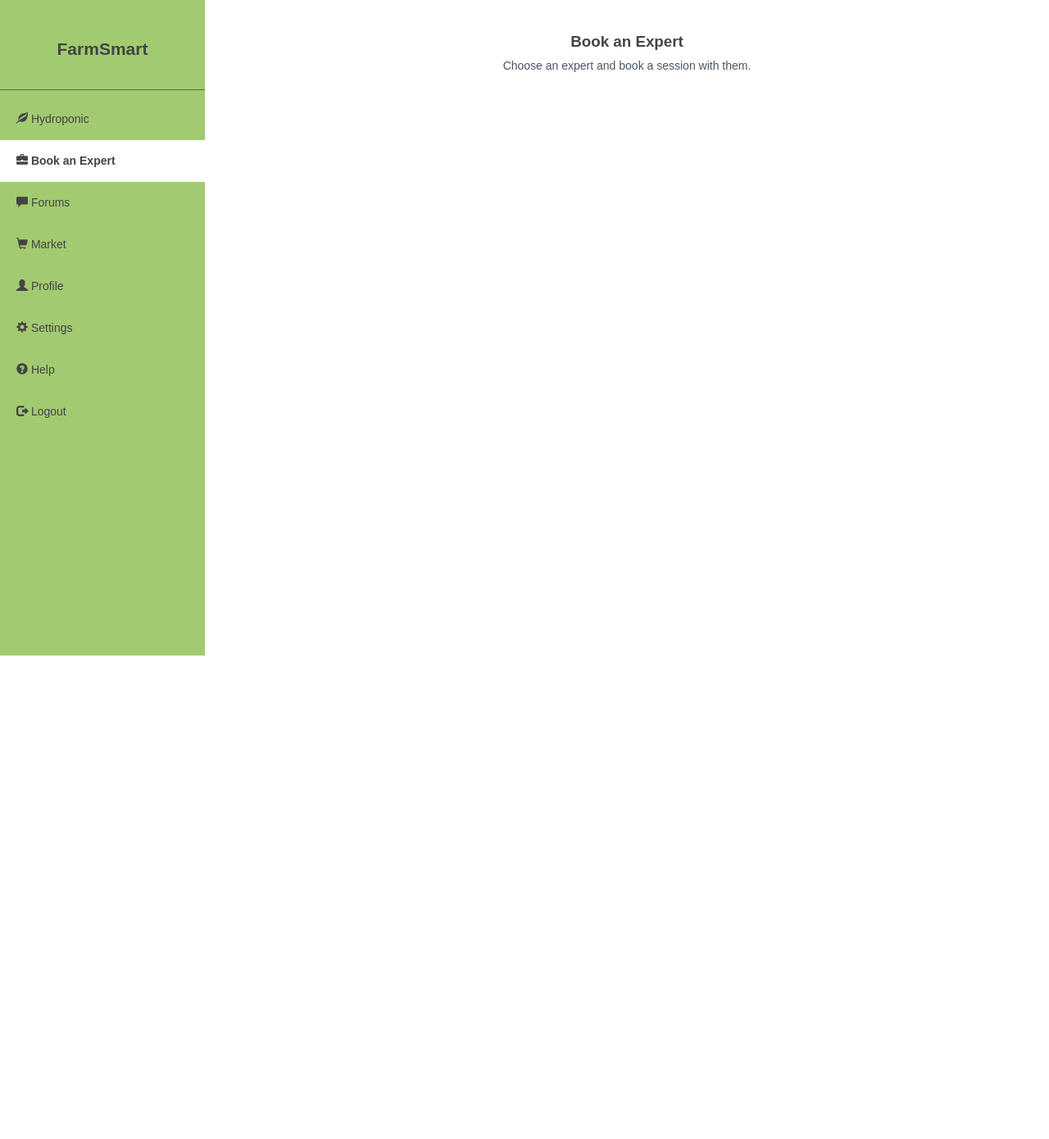
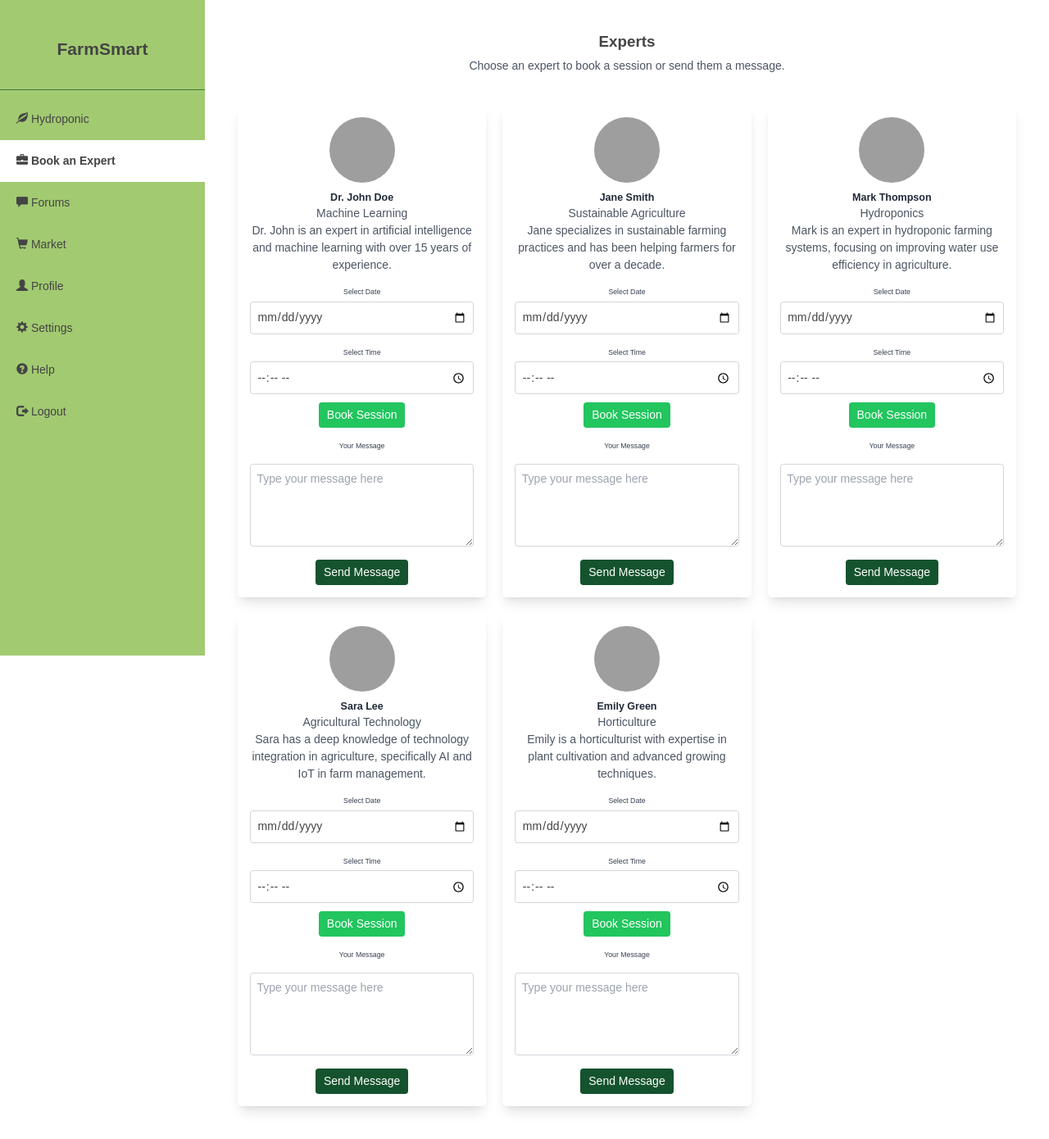
Before and after one commit to Afsaumutoniwase/FarmSmart, a Flask app: page /expert in a window 1280 px wide. Shown: the whole page at 82% size. Before the commit the page ends 800 px from the top, so only its background shows below. Run offline with Flask 3, Linux system fonts and the light colour scheme; some libraries are stand-ins or nearby versions; grey boxes are pictures that could not be loaded.

Commit message:
finalising book expert

```diff
--- a/app.py
+++ b/app.py
@@ -133,6 +133,81 @@ class Booking(db.Model):
 
     def __repr__(self):
         return f'<Booking {self.session_datetime} with Expert {self.expert_id}>'
+class Message(db.Model):
+    __tablename__ = 'messages'
+
+    id = db.Column(db.Integer, primary_key=True)
+    content = db.Column(db.Text, nullable=False)
+    user_id = db.Column(db.Integer, nullable=False)  # The ID of the user who sent the message
+    expert_id = db.Column(db.Integer, db.ForeignKey('experts.id'), nullable=False)
+    timestamp = db.Column(db.DateTime, default=datetime.utcnow)
+
+    # Relationship: A message belongs to one expert and one user
+    expert = db.relationship('Expert', backref=db.backref('messages', lazy=True))
+
+    def __init__(self, user_id, expert_id, content):
+        self.user_id = user_id
+        self.expert_id = expert_id
+        self.content = content
+
+    def __repr__(self):
+        return f'<Message from User {self.user_id} to Expert {self.expert_id}>'
+
+
+def create_default_categories():
+    # Check if categories already exist
+    if not Category.query.first():  # If no categories exist, add default ones
+        categories = [
+            Category(name='General Discussion', description='A place for general, discussions or questions.'),
+            Category(name='Introduction to Hydroponics', description='For beginners to learn about hydroponics.'),
+            Category(name='Hydroponic Systems', description='Discussing different hydroponic systems like NFT, DWC, and aeroponics.'),
+            Category(name='Nutrient Management', description='Learn how to manage nutrients in hydroponic farming.'),
+            Category(name='Hydroponic Crops', description='Discuss the types of crops that thrive in hydroponics.'),
+            Category(name='Technology in Hydroponics', description='Exploring technologies that aid hydroponic farming.'),
+            Category(name='Sustainability in Hydroponics', description='Discussing how hydroponics contributes to sustainable farming.'),
+            Category(name='Hydroponic Business Ideas', description='Discussing business opportunities in hydroponic farming.'),
+        ]
+        db.session.add_all(categories)
+        db.session.commit()
+
+def create_default_products():
+    # Check if any products already exist in the database
+    if not Product.query.first():  # If no products exist, add the default ones
+        default_products = [
+            Product(name="Hydroponic Kit", price=10, description="A complete kit for hydroponic farming.", image_url="kit.jpeg"),
+            Product(name="LED Grow Light", price=8, description="High-quality LED lights for optimal plant growth.", image_url="led.jpg"),
+            Product(name="pH Meter", price=5, description="Measure the pH levels in your hydroponic system.", image_url="ph.jpg"),
+            Product(name="Nutrient Solution", price=4, description="Essential nutrients for hydroponic plants.", image_url="solution.png"),
+            Product(name="Lettuce Seed", price=1, description="Very good lettuce seed.", image_url="lettuce.jpg"),
+        ]
+        db.session.add_all(default_products)
+        db.session.commit()
+def create_default_experts():
+    # Check if any experts already exist in the database
+    if not Expert.query.first():  # If no experts exist, add the default ones
+        default_experts = [
+            Expert(
+                name="Jane Smith",
+                profile_picture=url_for('static', filename='img/jane.jpg'),
+                specialization="Sustainable Agriculture",
+                bio="Jane specializes in sustainable farming practices and has been helping farmers for over a decade."
+            ),
+            Expert(
+                name="Mark Thompson",
+                profile_picture=url_for('static', filename='img/mark.jpg'),
+                specialization="Hydroponics",
+                bio="Mark is an expert in hydroponic farming systems, focusing on improving water use efficiency in agriculture."
+            ),
+            Expert(
+                name="Emily Green",
+                profile_picture=url_for('static', filename='img/emily.jpg'),
+                specialization="Horticulture",
+                bio="Emily is a horticulturist with expertise in plant cultivation and advanced growing techniques."
+            )
+        ]
+        # Add experts to the session and commit
+        db.session.add_all(default_experts)
+        db.session.commit()
 
 @app.route('/market', methods=['GET', 'POST'])
 def market():
@@ -408,73 +483,6 @@ def forums():
     categories = Category.query.all()
     return render_template('forums.html', categories=categories)
 
-def create_default_categories():
-    # Check if categories already exist
-    if not Category.query.first():  # If no categories exist, add default ones
-        categories = [
-            Category(name='General Discussion', description='A place for general, discussions or questions.'),
-            Category(name='Introduction to Hydroponics', description='For beginners to learn about hydroponics.'),
-            Category(name='Hydroponic Systems', description='Discussing different hydroponic systems like NFT, DWC, and aeroponics.'),
-            Category(name='Nutrient Management', description='Learn how to manage nutrients in hydroponic farming.'),
-            Category(name='Hydroponic Crops', description='Discuss the types of crops that thrive in hydroponics.'),
-            Category(name='Technology in Hydroponics', description='Exploring technologies that aid hydroponic farming.'),
-            Category(name='Sustainability in Hydroponics', description='Discussing how hydroponics contributes to sustainable farming.'),
-            Category(name='Hydroponic Business Ideas', description='Discussing business opportunities in hydroponic farming.'),
-        ]
-        db.session.add_all(categories)
-        db.session.commit()
-
-def create_default_products():
-    # Check if any products already exist in the database
-    if not Product.query.first():  # If no products exist, add the default ones
-        default_products = [
-            Product(name="Hydroponic Kit", price=10, description="A complete kit for hydroponic farming.", image_url="kit.jpeg"),
-            Product(name="LED Grow Light", price=8, description="High-quality LED lights for optimal plant growth.", image_url="led.jpg"),
-            Product(name="pH Meter", price=5, description="Measure the pH levels in your hydroponic system.", image_url="ph.jpg"),
-            Product(name="Nutrient Solution", price=4, description="Essential nutrients for hydroponic plants.", image_url="solution.png"),
-            Product(name="Lettuce Seed", price=1, description="Very good lettuce seed.", image_url="lettuce.jpg"),
-        ]
-        db.session.add_all(default_products)
-        db.session.commit()
-def create_default_experts():
-    # Check if any experts already exist in the database
-    if not Expert.query.first():  # If no experts exist, add the default ones
-        default_experts = [
-            Expert(
-                name="Dr. John Doe",
-                profile_picture="https://example.com/images/john_doe.jpg",
-                specialization="Machine Learning",
-                bio="Dr. John is an expert in artificial intelligence and machine learning with over 15 years of experience."
-            ),
-            Expert(
-                name="Jane Smith",
-                profile_picture="https://example.com/images/jane_smith.jpg",
-                specialization="Sustainable Agriculture",
-                bio="Jane specializes in sustainable farming practices and has been helping farmers for over a decade."
-            ),
-            Expert(
-                name="Mark Thompson",
-                profile_picture="https://example.com/images/mark_thompson.jpg",
-                specialization="Hydroponics",
-                bio="Mark is an expert in hydroponic farming systems, focusing on improving water use efficiency in agriculture."
-            ),
-            Expert(
-                name="Sara Lee",
-                profile_picture="https://example.com/images/sara_lee.jpg",
-                specialization="Agricultural Technology",
-                bio="Sara has a deep knowledge of technology integration in agriculture, specifically AI and IoT in farm management."
-            ),
-            Expert(
-                name="Emily Green",
-                profile_picture="https://example.com/images/emily_green.jpg",
-                specialization="Horticulture",
-                bio="Emily is a horticulturist with expertise in plant cultivation and advanced growing techniques."
-            )
-        ]
-        # Add experts to the session and commit
-        db.session.add_all(default_experts)
-        db.session.commit()
-
 @app.route('/category/<int:category_id>')
 def view_category(category_id):
     category = Category.query.get(category_id)
@@ -595,8 +603,49 @@ def send_support():
 
 @app.route('/expert', methods=['GET', 'POST'])
 def expert():
+    # Fetch available experts from the database
+    experts = Expert.query.all()
 
-    return render_template('expert.html')
+    # Handle booking form submission
+    if request.method == 'POST':
+        # Extract data from the form
+        expert_id = request.form.get('expert_id')
+        session_date = request.form.get('session_date')
+        session_time = request.form.get('session_time')
+
+        # Combine date and time to create a datetime object
+        session_datetime = datetime.strptime(f"{session_date} {session_time}", '%Y-%m-%d %H:%M')
+
+        # Assuming user is logged in, use the current user ID
+        user_id = 1  # Replace with the actual logged-in user's ID
+
+        # Create a new booking
+        new_booking = Booking(user_id=user_id, expert_id=expert_id, session_datetime=session_datetime)
+        db.session.add(new_booking)
+        db.session.commit()
+
+        flash('Your session has been successfully booked!', 'success')
+        return redirect(url_for('expert'))
+
+    return render_template('expert.html', experts=experts)
+
+@app.route('/send_message/<int:expert_id>', methods=['POST'])
+@login_required  # Assuming you're using login_required to check if the user is logged in
+def send_message(expert_id):
+    user_id = current_user.id  # Assuming you're using Flask-Login for user management
+    message_content = request.form.get('message_content')
+
+    if message_content:
+        # Create a new message in the database
+        message = Message(user_id=user_id, expert_id=expert_id, content=message_content)
+        db.session.add(message)
+        db.session.commit()
+
+        flash('Your message has been sent!', 'success')
+        return redirect(url_for('expert'))  # Redirect back to the expert list page
+    else:
+        flash('Please enter a message to send.', 'danger')
+        return redirect(url_for('expert'))
 
 
 @app.route('/dashboard')
--- a/templates/expert.html
+++ b/templates/expert.html
@@ -1,11 +1,11 @@
 {% extends 'base.html' %}
 
-{% block title %}Book an Expert{% endblock %}
+{% block title %}Book or Message an Expert{% endblock %}
 
 {% block content %}
     <div class="flex flex-col items-center text-center mt-8">
-        <h1 class="text-3xl font-semibold mb-4">Book an Expert</h1>
-        <h4 class="text-gray-600 mb-8">Choose an expert and book a session with them.</h4>
+        <h1 class="text-3xl font-semibold mb-4">Experts</h1>
+        <h4 class="text-gray-600 mb-8">Choose an expert to book a session or send them a message.</h4>
     </div>
 
     <!-- Display Flash Messages if any -->
@@ -22,32 +22,18 @@
     {% endwith %}
 
     <!-- Experts List Section -->
-    <div class="max-w-4xl mx-auto grid grid-cols-1 md:grid-cols-2 lg:grid-cols-3 gap-8 p-8">
+    <div class="w-full grid grid-cols-1 sm:grid-cols-2 md:grid-cols-3 lg:grid-cols-3 xl:grid-cols-3 gap-8 p-8">
         {% for expert in experts %}
-        <div class="bg-white shadow-lg rounded-lg p-6 text-center">
+        <div class="bg-white shadow-lg rounded-lg p-6 text-center w-full">
             <img src="{{ expert.profile_picture }}" alt="{{ expert.name }}" class="w-32 h-32 rounded-full mx-auto mb-4">
             <h3 class="text-xl font-semibold text-gray-800">{{ expert.name }}</h3>
             <p class="text-gray-600">{{ expert.specialization }}</p>
             <p class="text-gray-600">{{ expert.bio }}</p>
-            <a href="#bookModal{{ expert.id }}" data-toggle="modal" class="mt-4 inline-block py-2 px-4 bg-green-500 text-white rounded-md hover:bg-green-600 transition">Book Session</a>
-        </div>
-        {% endfor %}
-    </div>
 
-    <!-- Modal for Booking Session -->
-    {% for expert in experts %}
-    <div id="bookModal{{ expert.id }}" class="modal fade" tabindex="-1" aria-labelledby="bookModalLabel" aria-hidden="true">
-        <div class="modal-dialog">
-            <div class="modal-content">
-                <div class="modal-header">
-                    <h5 class="modal-title" id="bookModalLabel">Book a Session with {{ expert.name }}</h5>
-                    <button type="button" class="close" data-dismiss="modal" aria-label="Close">
-                        <span aria-hidden="true">&times;</span>
-                    </button>
-                </div>
-                <form method="POST" action="{{ url_for('book_expert', expert_id=expert.id) }}">
-                    <div class="modal-body">
-                        <!-- Date and Time Selection -->
+            <!-- Booking Form -->
+            <form method="POST" action="{{ url_for('expert') }}" class="mt-4">
+                <input type="hidden" name="expert_id" value="{{ expert.id }}">
+
                 <div class="space-y-4">
                     <div>
                         <label for="session_date" class="text-sm font-medium text-gray-700">Select Date</label>
@@ -58,15 +44,19 @@
                         <input type="time" id="session_time" name="session_time" class="w-full p-3 border border-gray-300 rounded-md" required>
                     </div>
                 </div>
+
+                <button type="submit" class="mt-4 py-2 px-4 bg-green-500 text-white rounded-md hover:bg-green-600 transition">Book Session</button>
+            </form>
+
+            <!-- Send Message Form -->
+            <form method="POST" action="{{ url_for('send_message', expert_id=expert.id) }}" class="mt-4">
+                <div class="space-y-4">
+                    <label for="message" class="text-sm font-medium text-gray-700">Your Message</label>
+                    <textarea id="message" name="message_content" rows="4" class="w-full p-3 border border-gray-300 rounded-md" placeholder="Type your message here" required></textarea>
                 </div>
-                    <div class="modal-footer">
-                        <button type="button" class="btn btn-secondary" data-dismiss="modal">Close</button>
-                        <button type="submit" class="btn btn-primary">Confirm Booking</button>
-                    </div>
+                <button type="submit" class="mt-4 py-2 px-4 bg-green-900 text-white rounded-md hover:bg-green-600 transition">Send Message</button>
             </form>
         </div>
+        {% endfor %}
     </div>
-    </div>
-    {% endfor %}
-
 {% endblock %}
```
Also changed, not shown: instance/database.db, static/img/jane.jpg (added), 2 other files. Lines whose indentation alone changed are shown as unchanged.
